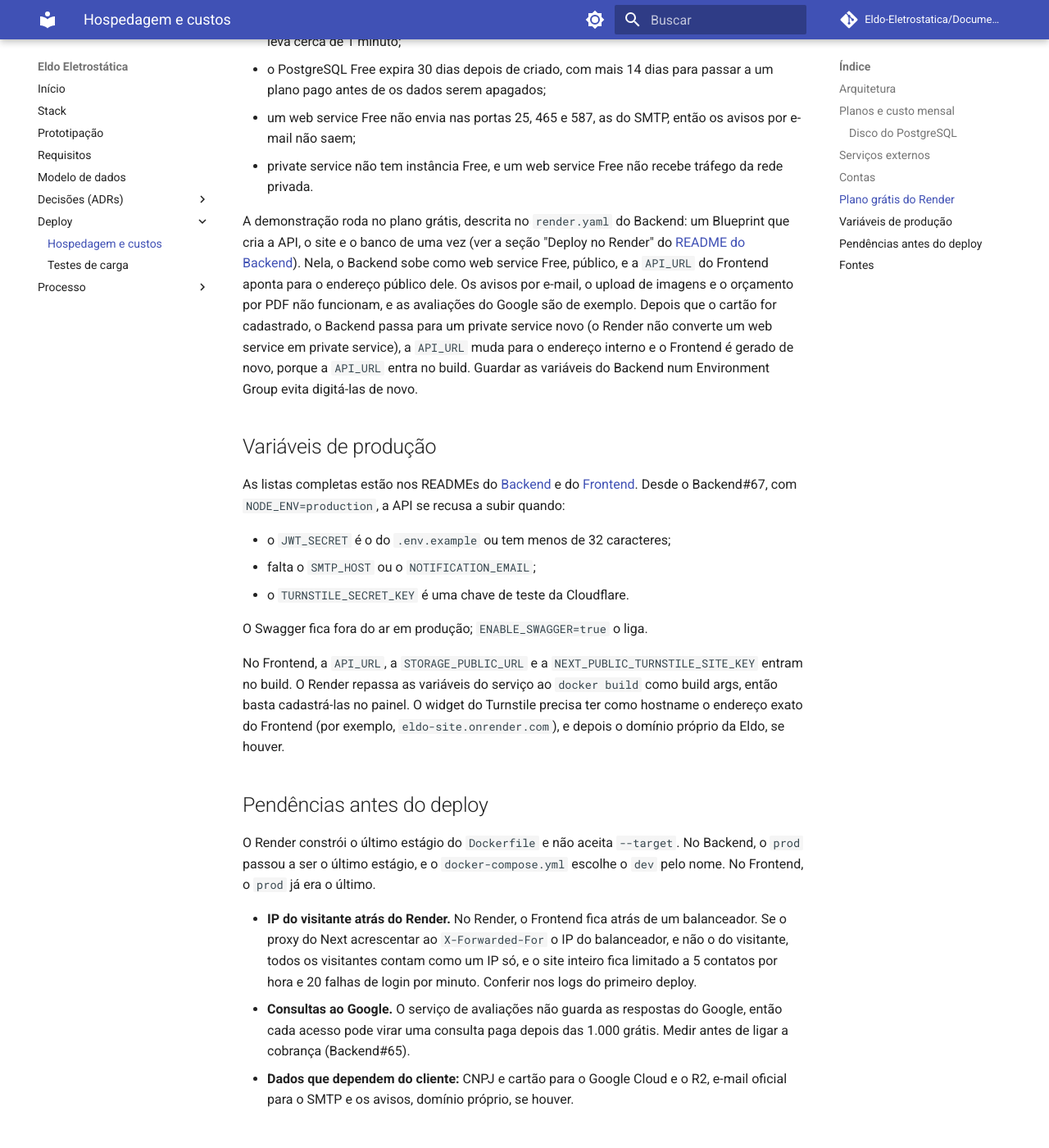
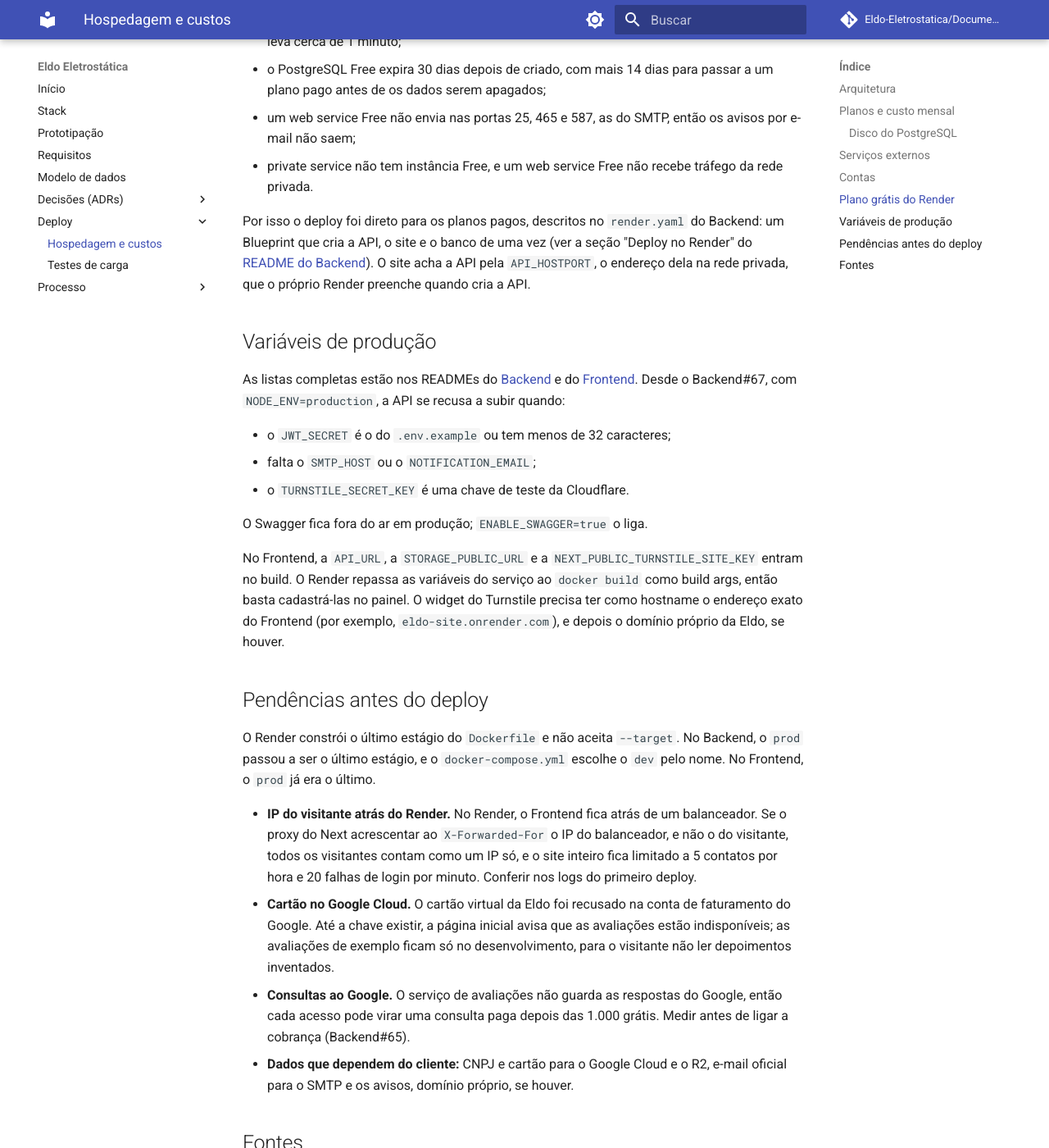
Before and after one commit to Eldo-Eletrostatica/Documentacao, an MkDocs documentation site: the page built from docs/deploy/hospedagem-e-custos.md, in a window 1280 px wide and 1400 px high, scrolled down 2669 px. Shown: the whole window at 82% size. Built offline with MkDocs 1.6.1 and Material for MkDocs 9.7.7, drawn with Linux system fonts in a browser that asks for light colours; comment, search, counter and statistics services are not loaded; some of the changed text lies outside the part shown.

Commit message:
docs: registra o deploy direto nos planos pagos e o cartão recusado no Google

```diff
--- a/docs/deploy/hospedagem-e-custos.md
+++ b/docs/deploy/hospedagem-e-custos.md
@@ -65,14 +65,14 @@
 
 ## Plano grátis do Render
 
-Serve para demonstração, não para produção:
+Serve para testes, não para a Eldo usar no dia a dia:
 
 - um web service Free dorme depois de 15 minutos sem acesso, e o primeiro acesso seguinte leva cerca de 1 minuto;
 - o PostgreSQL Free expira 30 dias depois de criado, com mais 14 dias para passar a um plano pago antes de os dados serem apagados;
 - um web service Free não envia nas portas 25, 465 e 587, as do SMTP, então os avisos por e-mail não saem;
 - private service não tem instância Free, e um web service Free não recebe tráfego da rede privada.
 
-A demonstração roda no plano grátis, descrita no `render.yaml` do Backend: um Blueprint que cria a API, o site e o banco de uma vez (ver a seção "Deploy no Render" do [README do Backend](https://github.com/Eldo-Eletrostatica/Backend#deploy-no-render)). Nela, o Backend sobe como web service Free, público, e a `API_URL` do Frontend aponta para o endereço público dele. Os avisos por e-mail, o upload de imagens e o orçamento por PDF não funcionam, e as avaliações do Google são de exemplo. Depois que o cartão for cadastrado, o Backend passa para um private service novo (o Render não converte um web service em private service), a `API_URL` muda para o endereço interno e o Frontend é gerado de novo, porque a `API_URL` entra no build. Guardar as variáveis do Backend num Environment Group evita digitá-las de novo.
+Por isso o deploy foi direto para os planos pagos, descritos no `render.yaml` do Backend: um Blueprint que cria a API, o site e o banco de uma vez (ver a seção "Deploy no Render" do [README do Backend](https://github.com/Eldo-Eletrostatica/Backend#deploy-no-render)). O site acha a API pela `API_HOSTPORT`, o endereço dela na rede privada, que o próprio Render preenche quando cria a API.
 
 ## Variáveis de produção
 
@@ -91,6 +91,7 @@
 O Render constrói o último estágio do `Dockerfile` e não aceita `--target`. No Backend, o `prod` passou a ser o último estágio, e o `docker-compose.yml` escolhe o `dev` pelo nome. No Frontend, o `prod` já era o último.
 
 - **IP do visitante atrás do Render.** No Render, o Frontend fica atrás de um balanceador. Se o proxy do Next acrescentar ao `X-Forwarded-For` o IP do balanceador, e não o do visitante, todos os visitantes contam como um IP só, e o site inteiro fica limitado a 5 contatos por hora e 20 falhas de login por minuto. Conferir nos logs do primeiro deploy.
+- **Cartão no Google Cloud.** O cartão virtual da Eldo foi recusado na conta de faturamento do Google. Até a chave existir, a página inicial avisa que as avaliações estão indisponíveis; as avaliações de exemplo ficam só no desenvolvimento, para o visitante não ler depoimentos inventados.
 - **Consultas ao Google.** O serviço de avaliações não guarda as respostas do Google, então cada acesso pode virar uma consulta paga depois das 1.000 grátis. Medir antes de ligar a cobrança (Backend#65).
 - **Dados que dependem do cliente:** CNPJ e cartão para o Google Cloud e o R2, e-mail oficial para o SMTP e os avisos, domínio próprio, se houver.
 
```
